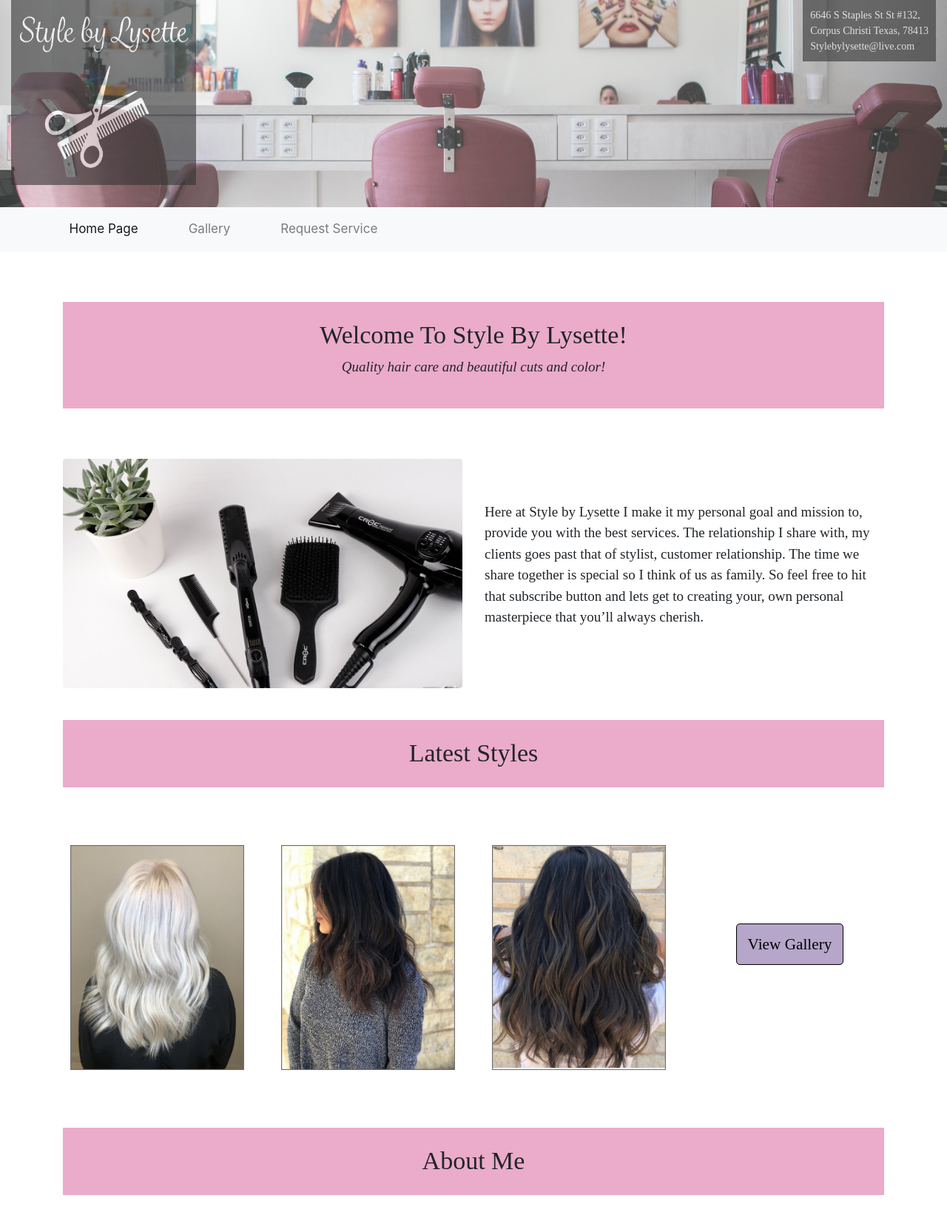
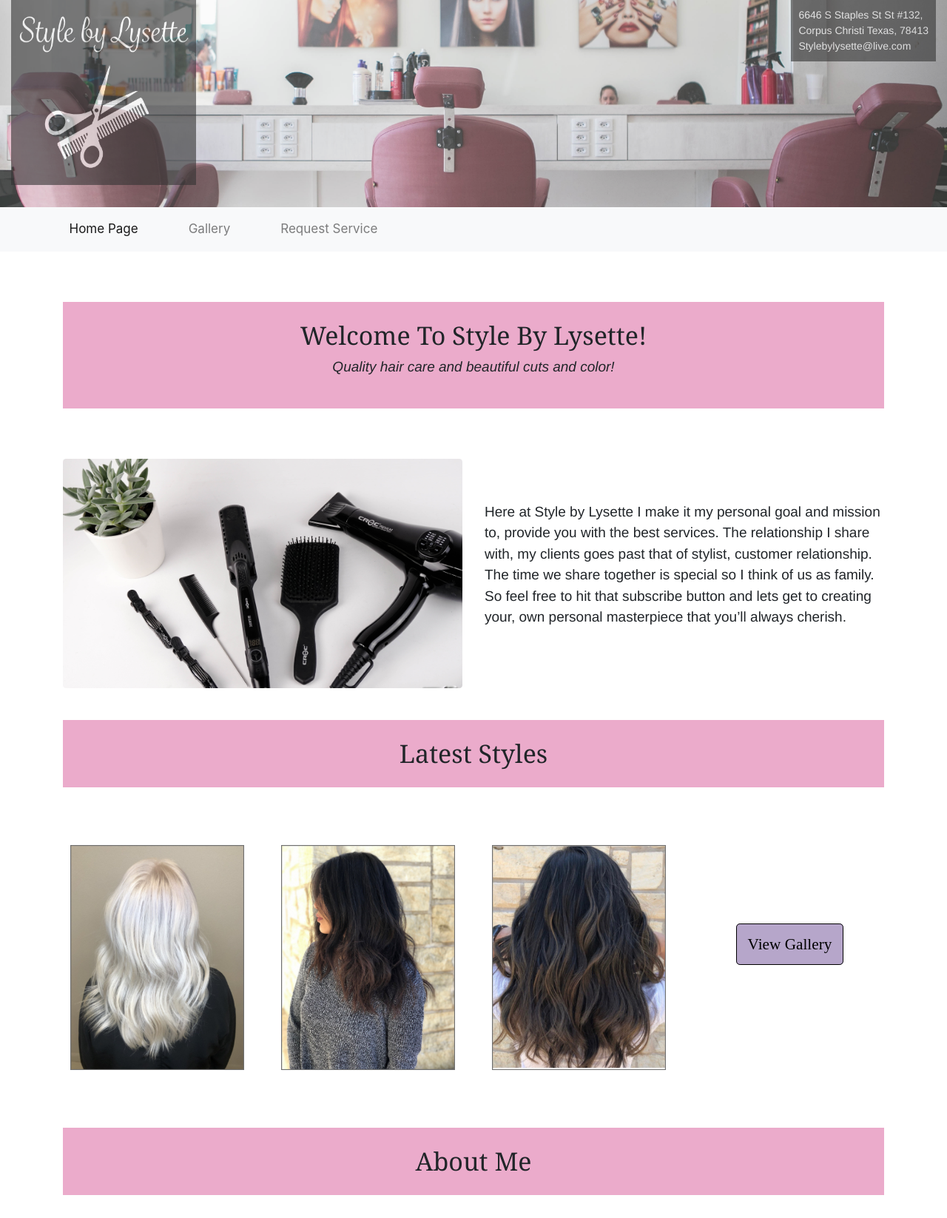
Before and after one commit to StevenPope09/StevenPope09.github.io, a PHP site: page / in a window 1280 px wide. Shown: the top 1646 px of the page at 74% size. Run offline with PHP 8.4, Linux system fonts and the light colour scheme.

Commit message:
updated fonts

```diff
--- a/StyleByLysette /css/main.css
+++ b/StyleByLysette /css/main.css
@@ -77,7 +77,7 @@ html {
 }
 
 h2 {
-    font-family: mainfont;
+    font-family: Georgia, 'Times New Roman', Times, serif;
     text-transform: capitalize;
 }
 
@@ -85,7 +85,7 @@ header p{
     font-size: 10px;
 }
 p {
-    font-family: mainfont;
+    font-family: Helvetica, Arial, sans-serif;
     font-size: 14px;
 }
 
```
